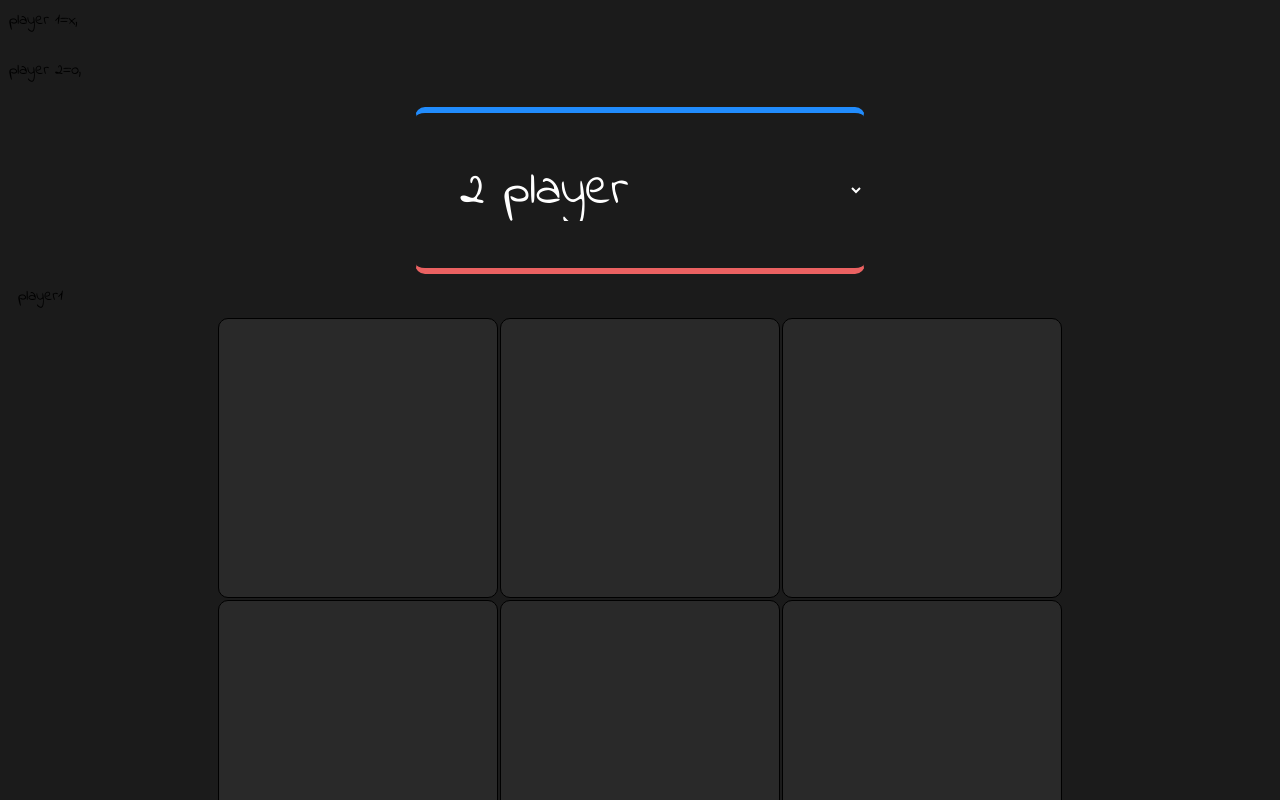
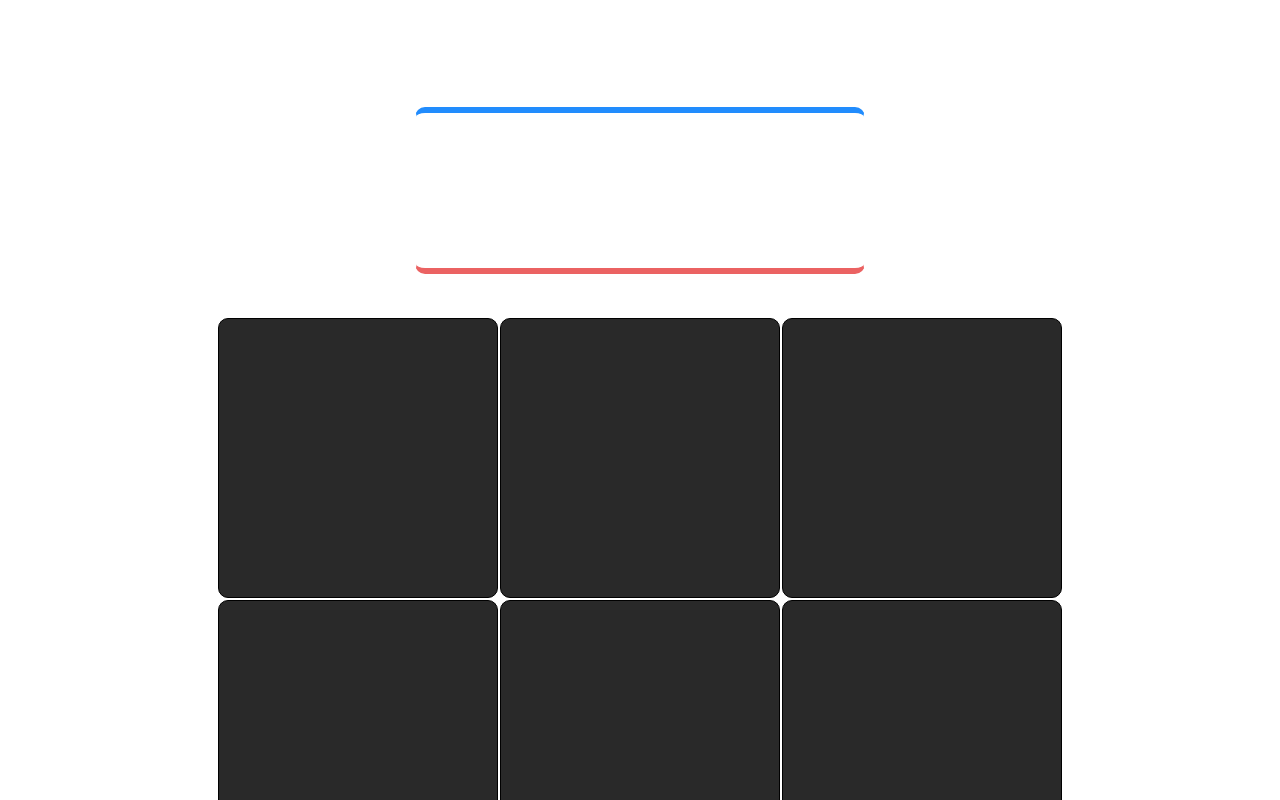
Before and after one commit to Labib2oo2/tictactoe, a plain HTML site: page index.html in a window 1280 px wide. Shown: the top 800 px of the page. Drawn offline with Linux system fonts and the light colour scheme.

Commit message:
Update index.html

```diff
--- a/index.html
+++ b/index.html
@@ -12,7 +12,7 @@
 
 
 
-
+body{background:white!important;color:white;}
 .majhkhan{display:grid;
 place-items:center;
 }
```
